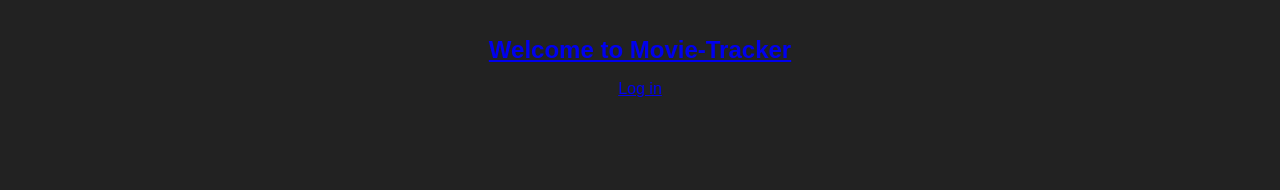
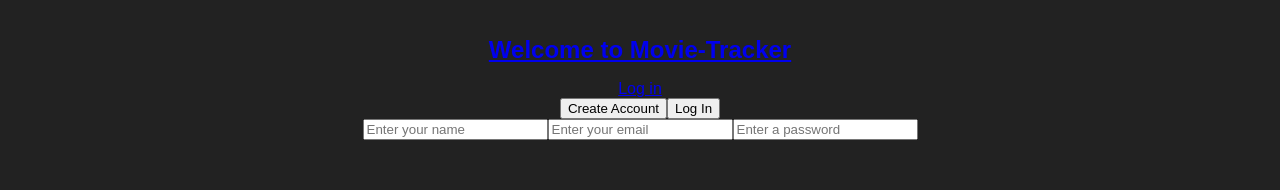
Before and after one commit to valentinovtino/movie-tracker-front, a React (Create React App) app: page /login in a window 1280 px wide. Shown: the top 190 px of the page. Built offline with nearby package versions, Linux system fonts and the light colour scheme; no server answers.

Commit message:
Complete log in page with tests

```diff
--- a/src/Components/App/App.js
+++ b/src/Components/App/App.js
@@ -3,6 +3,7 @@ import { fetchMovieData } from '../../apiCalls/api';
 import './App.css';
 import CardHolderContainer from '../../Containers/CardHolderContainer';
 import { NavLink, Route } from 'react-router-dom'
+import LogInPage from '../LogInPage/LogInPage.js'
 
 class App extends Component {
   constructor(props) {
@@ -28,9 +29,9 @@ class App extends Component {
         <header className="App-header">
           <NavLink to="/"><h1 className="App-title">Welcome to Movie-Tracker</h1></NavLink>
           <NavLink to="/login"><span>Log in</span></NavLink>
+        <LogInPage />
         </header>
         <Route exact match='/' component={CardHolderContainer} />
-        {/* <Route exact match='/login' component={LogInPageContainer} /> */}
       </div>
     );
   }
--- a/src/Components/LogInPage/LogInPage.js
+++ b/src/Components/LogInPage/LogInPage.js
@@ -5,6 +5,8 @@ class LogInPage extends Component {
     super(props)
 
     this.state = {
+      formState: 'create-user',
+      name: '',
       email: '',
       password: ''
     }
@@ -17,12 +19,32 @@ class LogInPage extends Component {
     });
   };
 
+  requestForm = (event) => {
+    event.preventDefault()
+    this.setState({formState: event.target.name})
+  }
+
   render() {
+
+
     return (
-      <form>
-        <input type='text' name='email' onChange={this.handleChange} placeholder='Enter your email' value={this.state.email}/>
-        <input type='password' name='password' onChange={this.handleChange} placeholder='Enter a password' value={this.state.password} />
-      </form>
+      <div>
+        <div className='form-request'>
+          <button name='create-user' className='create-user' onClick={this.requestForm}>
+            Create Account
+          </button>
+          <button name='log-in' className='log-in' onClick={this.requestForm}>
+            Log In
+          </button>
+        </div>
+        <form >
+          { this.state.formState === 'create-user'
+            && <input type='text' name='name' onChange={this.handleChange} placeholder='Enter your name' value={this.state.name}/>
+          }
+          <input type='text' name='email' onChange={this.handleChange} placeholder='Enter your email' value={this.state.email}/>
+          <input type='password' name='password' onChange={this.handleChange} placeholder='Enter a password' value={this.state.password} />
+        </form>
+      </div>
     )
   }
 }
```
Also changed, not shown: 2 other files (tests, documents, lock files or other folders).
